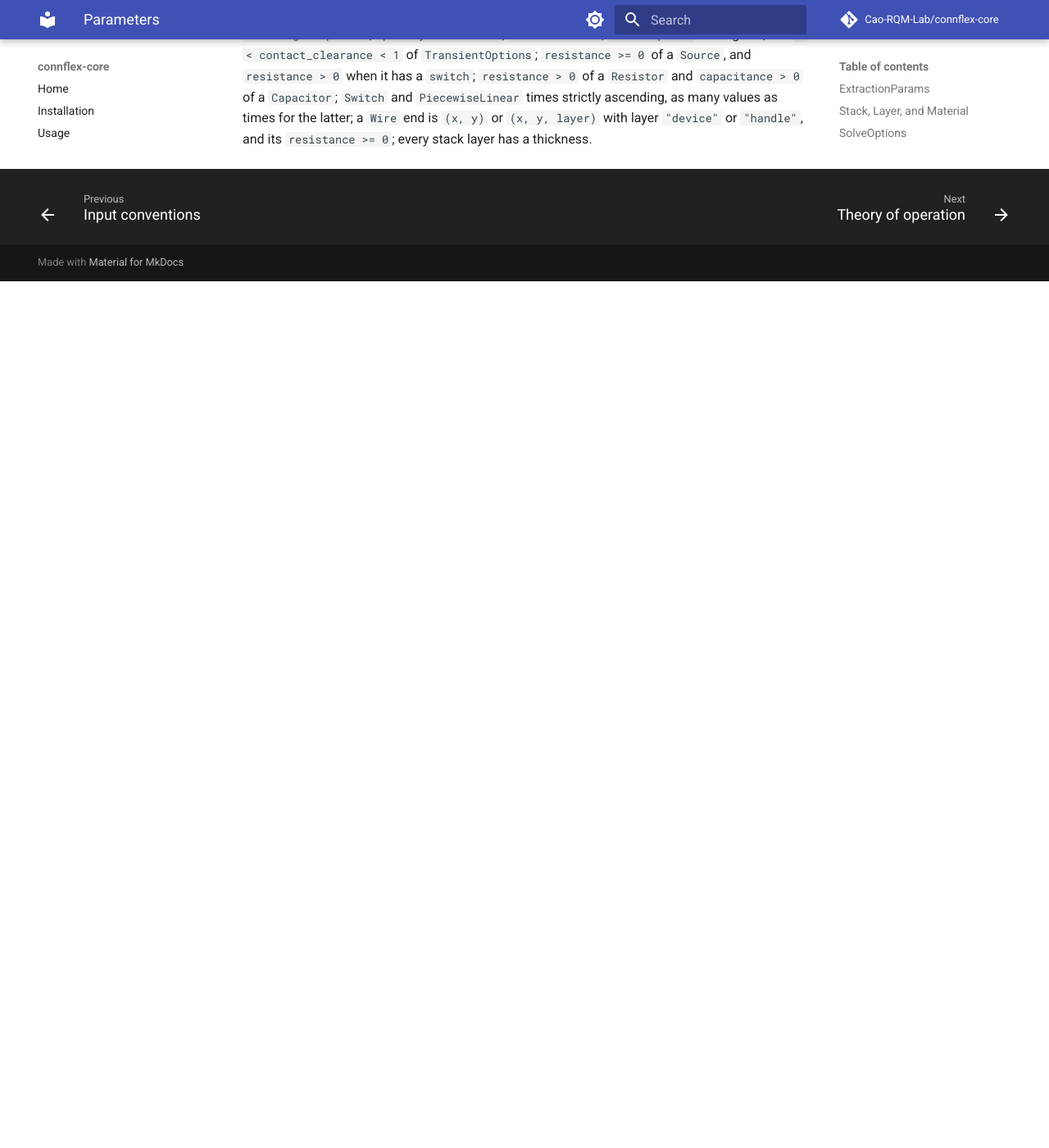
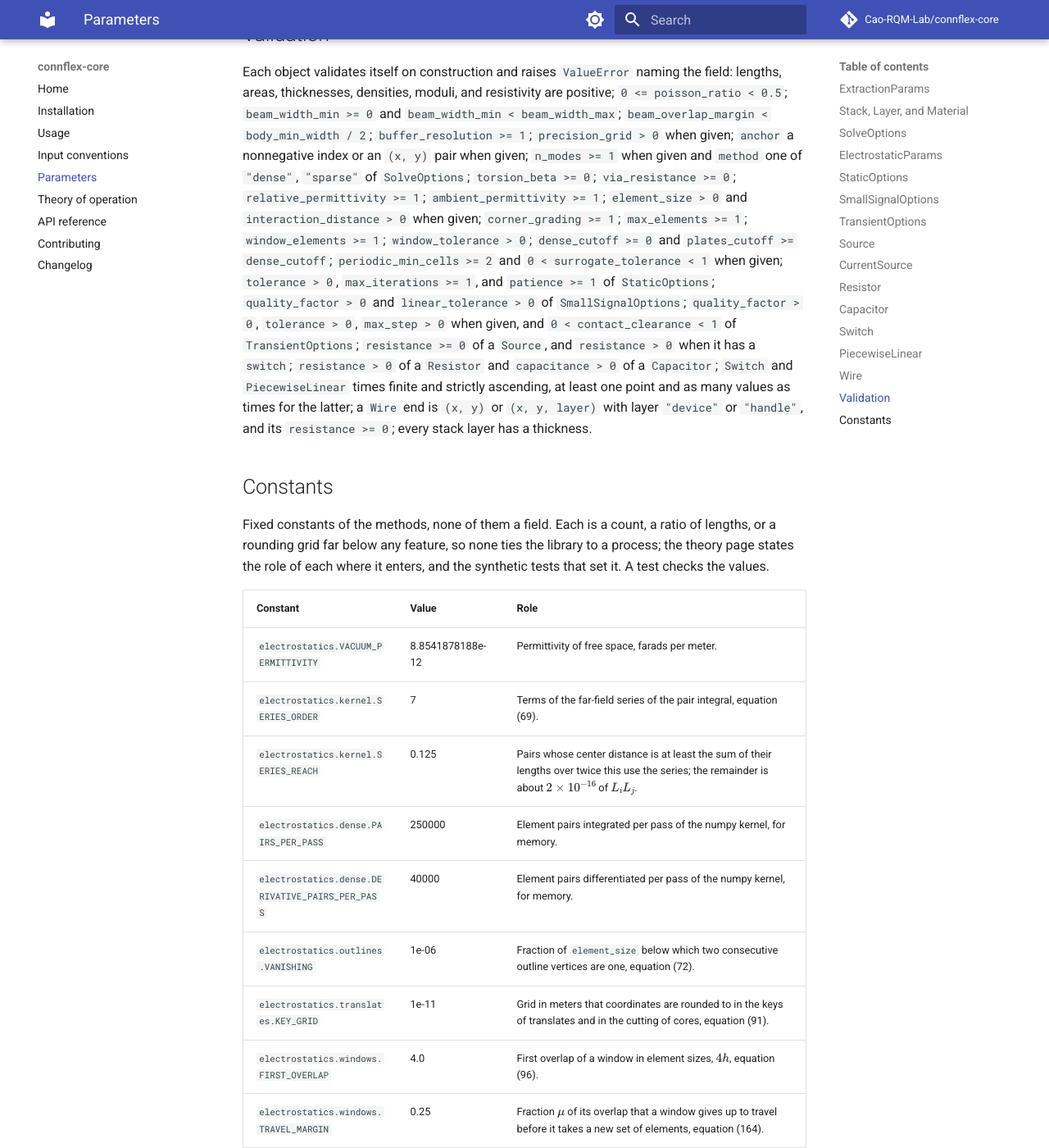
Before and after one commit to Cao-RQM-Lab/connflex-core, an MkDocs documentation site: the page built from docs/parameters.md, in a window 1280 px wide and 1400 px high, scrolled down 9195 px. Shown: the whole window at 82% size. Built offline with MkDocs 1.6.1 and Material for MkDocs 9.7.7, drawn with Linux system fonts in a browser that asks for light colours; comment, search, counter and statistics services are not loaded; before the commit the page ends 9538 px from its top, so only the background shows below that; some of the changed text lies outside the part shown.

Commit message:
List the fixed constants on the parameters page and complete its validation rules

```diff
--- a/docs/parameters.md
+++ b/docs/parameters.md
@@ -1,9 +1,11 @@
 # Parameters
 
 Every tunable is a named field on a parameter object or an input object.
-There are no hidden constants. A test checks that this page and the fields agree. Each
-object is built in Python from keyword arguments and passed to the function
-that uses it; the library reads no settings files.
+The fixed numerical constants of the methods, which no field changes, are
+listed at the end of this page with their values. A test checks that this
+page, the fields, and the constants agree. Each object is built in Python
+from keyword arguments and passed to the function that uses it; the library
+reads no settings files.
 
 Lengths are in meters, areas in square meters, densities in kilograms per
 cubic meter, moduli in pascals, resistivities in ohm meters, resistances in
@@ -18,7 +20,7 @@ Symbols refer to the [theory of operation](theory.md).
 
 | Field | Symbol | Default | Effect |
 | --- | --- | --- | --- |
-| `heal_distance` | $r_h$ | 10 nm | Buffer out then in on device and handle layers to close hairline gaps, equation (1). Beam candidates narrower than $r_h$ are dropped as slivers of the body opening. |
+| `heal_distance` | $r_h$ | 10 nm | Buffer out then in on device and handle layers to close hairline gaps, equation (1). Beam candidates narrower than $r_h$ are dropped as slivers of the body opening. The default assumes a process whose drawing artifacts lie below 10 nm and whose features lie far above; the simplification that follows moves a drawn arc inward by up to this. |
 | `simplify_tolerance` | $r_h$ | = `heal_distance` | Douglas–Peucker tolerance applied after healing. |
 | `release_hole_max_area` | $A_\text{min}$ | **required** | Holes inside device polygons at or below this area are release holes: they enter the release estimate, are removed from device-layer mass, and are filled for connectivity and beam extraction. Holes are identified before healing and once more after it. |
 | `release_distance` | $d$ | **required** | Isotropic undercut of the surviving buried oxide, equation (2). |
@@ -41,7 +43,7 @@ stiffness uses the device-layer material.
 | `Layer.thickness` | $t_l$ | **required** | Layer thickness, equations (5) and (8). |
 | `Material.density` | $\rho_l$ | silicon 2330, oxide 2200 | Mass density, equation (5). |
 | `Material.youngs_modulus` | $E$ | 169 GPa for silicon | Young's modulus. Silicon's default is the in-plane $\langle 110 \rangle$ value; beams along $\langle 100 \rangle$ see about 130 GPa. |
-| `Material.poisson_ratio` | $\nu$ | 0.28 | Used to derive $G = E / (2(1 + \nu))$ when `shear_modulus` is not given. |
+| `Material.poisson_ratio` | $\nu$ | 0.28 | Used to derive $G = E / (2(1 + \nu))$ when `shear_modulus` is not given. Silicon is cubic, not isotropic: the derived 66 GPa lies between its 79.6 GPa through the thickness and 50.9 GPa in the plane for a $\langle 110 \rangle$ beam, so pass `shear_modulus` for the orientation when torsion matters. |
 | `Material.shear_modulus` | $G$ | derived | Shear modulus for the torsional term, equation (19). |
 | `Material.torsion_beta` | $\beta$ | 0.63 | Short-beam torsional stiffening coefficient, equation (21). Zero disables the correction. |
 | `Material.resistivity` | $\rho_e$ | none | Electrical resistivity. Sets resistance of beam links, equation (41); without it that resistance is unknown. Only the device layer's value is used. |
@@ -64,7 +66,7 @@ keyword overrides.
 | --- | --- | --- | --- |
 | `ambient_permittivity` | $\varepsilon_a$ | 1 | Relative permittivity of the medium that fills released gaps and trenches, equations (43) and (61). |
 | `element_size` | $h$ | none | Longest boundary element on conductor outlines, equation (73). Required when a pair of nets is solved by the field method, in one dense system or in windows; a structure whose pairs are all taken as plates needs none. Half of the narrowest trench is a starting value: computed capacitance rises toward the exact one as it shrinks. |
-| `corner_grading` | $g$ | 16 | Ratio of `element_size` to the element length asked for at a convex corner of a right angle or sharper, equation (72). 1 disables refinement. |
+| `corner_grading` | $g$ | 16 | Ratio of `element_size` to the element length asked for at a convex corner of a right angle or sharper, equation (72). 1 disables refinement. Also grades the elements of fringe cross-sections toward the corners of each block, equations (157) to (159). |
 | `max_elements` | | 8000 | Most boundary elements solved as one dense system. Memory grows with its square and time with its cube. Pairs asked to be dense whose problem needs more are solved in windows, equations (91) to (96), and reported as windowed; no window grows past this number. |
 | `window_elements` | $n_w$ | 500 | Most boundary elements in the core of a window. Each window is one dense solution of its core and the elements around it, and supplies the charge on its core, equation (92). Smaller cores mean more and smaller solutions. |
 | `window_tolerance` | $\tau$ | 0.001 | The overlap of a window around its core doubles until the charge on the core changes by less than this fraction, equation (96), or the overlap reaches `interaction_distance`. |
@@ -160,7 +162,7 @@ points are breakpoints of the integration.
 | Field | Symbol | Default | Effect |
 | --- | --- | --- | --- |
 | `times` | | **required** | Times of the points in seconds, strictly ascending. |
-| `values` | | **required** | Value at each time, in volts for a source. |
+| `values` | | **required** | Value at each time, in volts for a `Source`, amperes for a `CurrentSource`. |
 
 ## `Wire`
 
@@ -177,7 +179,11 @@ A connection made off the die between two pads, passed to `extract` in
 
 Each object validates itself on construction and raises `ValueError` naming
 the field: lengths, areas, thicknesses, densities, moduli, and resistivity are positive;
+`0 <= poisson_ratio < 0.5`; `beam_width_min >= 0` and
 `beam_width_min < beam_width_max`; `beam_overlap_margin < body_min_width / 2`;
+`buffer_resolution >= 1`; `precision_grid > 0` when given; `anchor` a
+nonnegative index or an `(x, y)` pair when given; `n_modes >= 1` when given
+and `method` one of `"dense"`, `"sparse"` of `SolveOptions`;
 `torsion_beta >= 0`; `via_resistance >= 0`; `relative_permittivity >= 1`;
 `ambient_permittivity >= 1`; `element_size > 0` and `interaction_distance > 0`
 when given; `corner_grading >= 1`; `max_elements >= 1`; `window_elements >= 1`;
@@ -189,7 +195,51 @@ when given; `corner_grading >= 1`; `max_elements >= 1`; `window_elements >= 1`;
 `0 < contact_clearance < 1` of `TransientOptions`; `resistance >= 0` of a
 `Source`, and `resistance > 0` when it has a `switch`; `resistance > 0` of a
 `Resistor` and `capacitance > 0` of a `Capacitor`; `Switch` and
-`PiecewiseLinear` times strictly ascending, as many values as times for the
-latter; a `Wire` end is `(x, y)` or `(x, y, layer)` with layer
-`"device"` or `"handle"`, and its `resistance >= 0`; every stack layer has a
-thickness.
+`PiecewiseLinear` times finite and strictly ascending, at least one point and
+as many values as times for the latter; a `Wire` end is `(x, y)` or
+`(x, y, layer)` with layer `"device"` or `"handle"`, and its
+`resistance >= 0`; every stack layer has a thickness.
+
+## Constants
+
+Fixed constants of the methods, none of them a field. Each is a count, a
+ratio of lengths, or a rounding grid far below any feature, so none ties the
+library to a process; the theory page states the role of each where it
+enters, and the synthetic tests that set it. A test checks the values.
+
+| Constant | Value | Role |
+| --- | --- | --- |
+| `electrostatics.VACUUM_PERMITTIVITY` | 8.8541878188e-12 | Permittivity of free space, farads per meter. |
+| `electrostatics.kernel.SERIES_ORDER` | 7 | Terms of the far-field series of the pair integral, equation (69). |
+| `electrostatics.kernel.SERIES_REACH` | 0.125 | Pairs whose center distance is at least the sum of their lengths over twice this use the series; the remainder is about $2 \times 10^{-16}$ of $L_i L_j$. |
+| `electrostatics.dense.PAIRS_PER_PASS` | 250000 | Element pairs integrated per pass of the numpy kernel, for memory. |
+| `electrostatics.dense.DERIVATIVE_PAIRS_PER_PASS` | 40000 | Element pairs differentiated per pass of the numpy kernel, for memory. |
+| `electrostatics.outlines.VANISHING` | 1e-06 | Fraction of `element_size` below which two consecutive outline vertices are one, equation (72). |
+| `electrostatics.translates.KEY_GRID` | 1e-11 | Grid in meters that coordinates are rounded to in the keys of translates and in the cutting of cores, equation (91). |
+| `electrostatics.windows.FIRST_OVERLAP` | 4.0 | First overlap of a window in element sizes, $4 h$, equation (96). |
+| `electrostatics.windows.TRAVEL_MARGIN` | 0.25 | Fraction $\mu$ of its overlap that a window gives up to travel before it takes a new set of elements, equation (164). |
+| `electrostatics.facing.STEEPEST` | 10.0 | Slope of a wall seen from another above which it counts as open rather than as a plate, equation (101). |
+| `electrostatics.facing.RUN_JUMP` | 0.5 | Fraction of a gap within which consecutive pieces join into one run for the feature size, equation (105). |
+| `electrostatics.facing.SERIES_TERMS` | 13 | Terms of the series for the second factor of (102) below `SERIES_BELOW`. |
+| `electrostatics.facing.SERIES_BELOW` | 0.25 | Argument of (102) below which its second factor is summed from its series. |
+| `electrostatics.facing.PIECES_PER_PASS` | 8000 | Facing pieces integrated per pass, for memory. |
+| `electrostatics.periodic.LONGEST_MOTIF` | 16 | Most edges in the repeating unit of an outline that is found as a row, equation (153). |
+| `electrostatics.periodic.GRID` | 1e-10 | Grid in meters on which edges are compared and runs are grouped for rows. |
+| `electrostatics.periodic.IMAGES` | 2 | Copies $K$ on either side that enter the periodic kernel through the exact pair integral, equation (152). |
+| `electrostatics.periodic._SMALL` | 0.25 | Argument below which the remainder of (152) is summed from its series. |
+| `electrostatics.periodic._FAR` | 20.0 | Imaginary part of the argument beyond which the remainder of (152) takes its asymptotic form. |
+| `electrostatics.section.WALL_ELEMENTS` | 8 | Elements over the height of a wall in a cross-section, equation (157). |
+| `electrostatics.section.HANDLE_MARGIN` | 4.0 | Device thicknesses the handle slab of a cross-section reaches past the cut, equation (157). |
+| `electrostatics.fringe.KEY_STEPS` | 4 | Fraction of the smallest of thickness, box, and narrowest gap that cuts are rounded to, equation (160). |
+| `electrostatics.fringe.ITEMS_PER_PASS` | 400 | Cuts assembled per pass, for memory. |
+| `electrostatics.capacitance.SAFETY` | 0.8 | Factor on the radius that the expansion error of a kept solution allows, equation (150). |
+| `geometry.heal.RESIDUE` | 1e-12 | Distance in meters from the line through its neighbors below which a vertex left by the body opening is dropped, equation (3). |
+| `coupled.static.HALVINGS` | 12 | Most halvings of one Newton step that would close a gap, equation (121). |
+| `coupled.transient.RETRIES` | 8 | Most retries of a step that closed a gap, each four times shorter, before a contact event. |
+| `coupled.transient.CACHE` | 16 | Displacements whose capacitance model a transient keeps for repeats. |
+
+Comparisons of coordinates allow $10^{-9}$ of a length or of the reach in
+several places, and cuts of the fringe $10^{-6}$ of the reach; the transient
+takes a node as leaking when its conductance exceeds $10^{-9}$ of the
+largest, differentiates a callable waveform over $10^{-7}$ of the run, and
+finds a contact time to $10^{-12}$ of a step.
```
Also changed, not shown: 1 other file.
